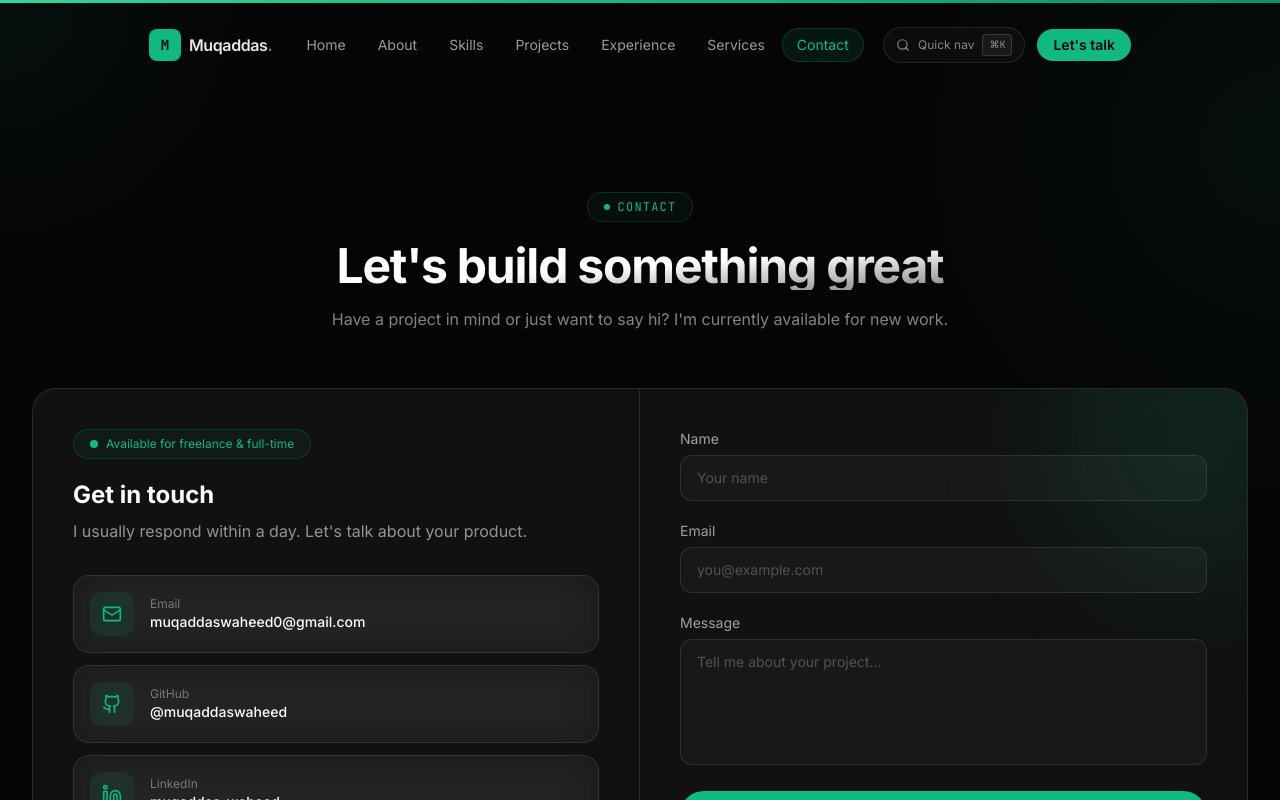
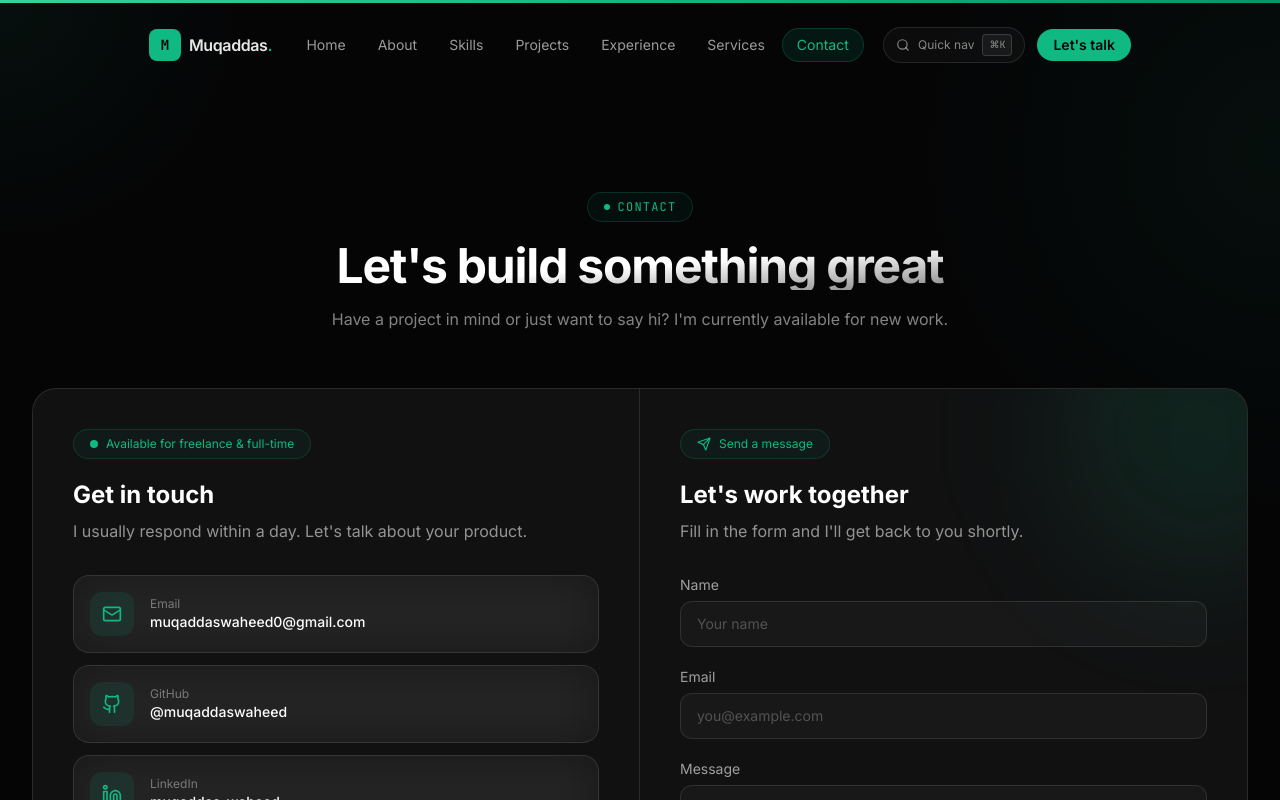
Before and after one commit to muqaddaswaheed/Muqaddas-s-Portfolio, a Next.js app: page /contact in a window 1280 px wide. Shown: the top 800 px of the page. Built offline with nearby package versions, Linux system fonts and the light colour scheme.

Commit message:
fix feat:hero,contact

```diff
--- a/components/sections/Contact.tsx
+++ b/components/sections/Contact.tsx
@@ -78,6 +78,16 @@ export default function Contact() {
 
             {/* Form side */}
             <div className="p-8 md:p-10">
+              <div className="mb-8">
+                <div className="inline-flex items-center gap-2 rounded-full border border-emerald/20 bg-emerald/5 px-4 py-1.5 text-xs text-emerald">
+                  <Send className="h-3.5 w-3.5" />
+                  Send a message
+                </div>
+                <h3 className="mt-5 text-2xl font-bold text-white">Let&apos;s work together</h3>
+                <p className="mt-2 text-white/55">
+                  Fill in the form and I&apos;ll get back to you shortly.
+                </p>
+              </div>
               {sent ? (
                 <motion.div
                   initial={{ opacity: 0, scale: 0.9 }}
```
Also changed, not shown: public/portrait.svg.
